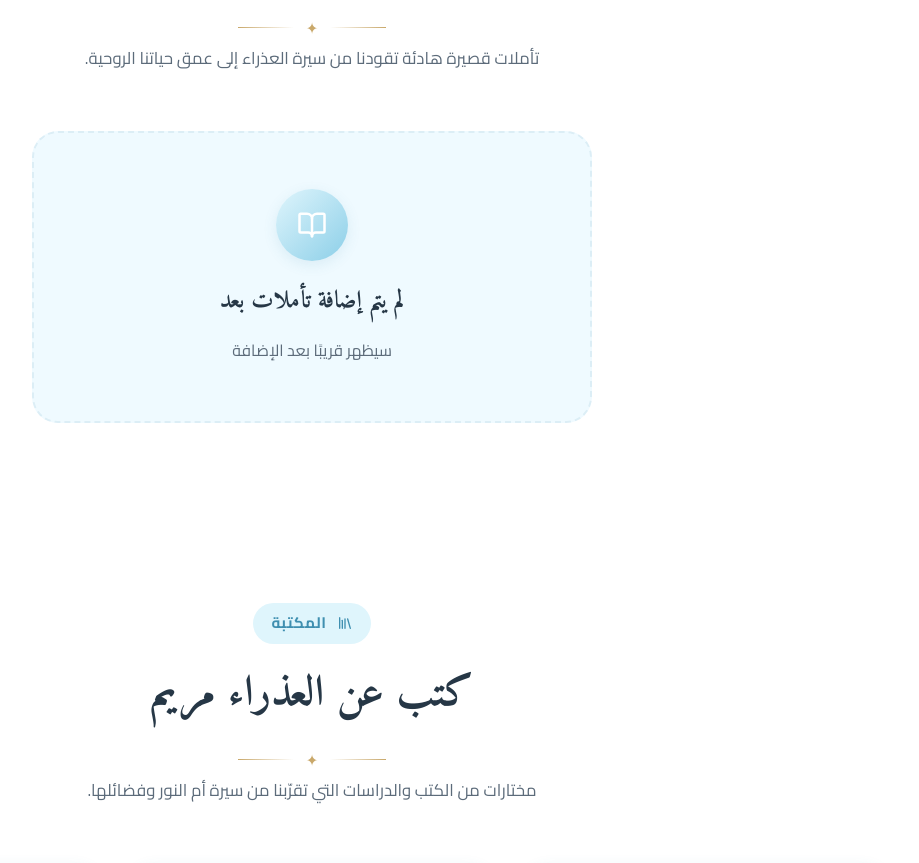
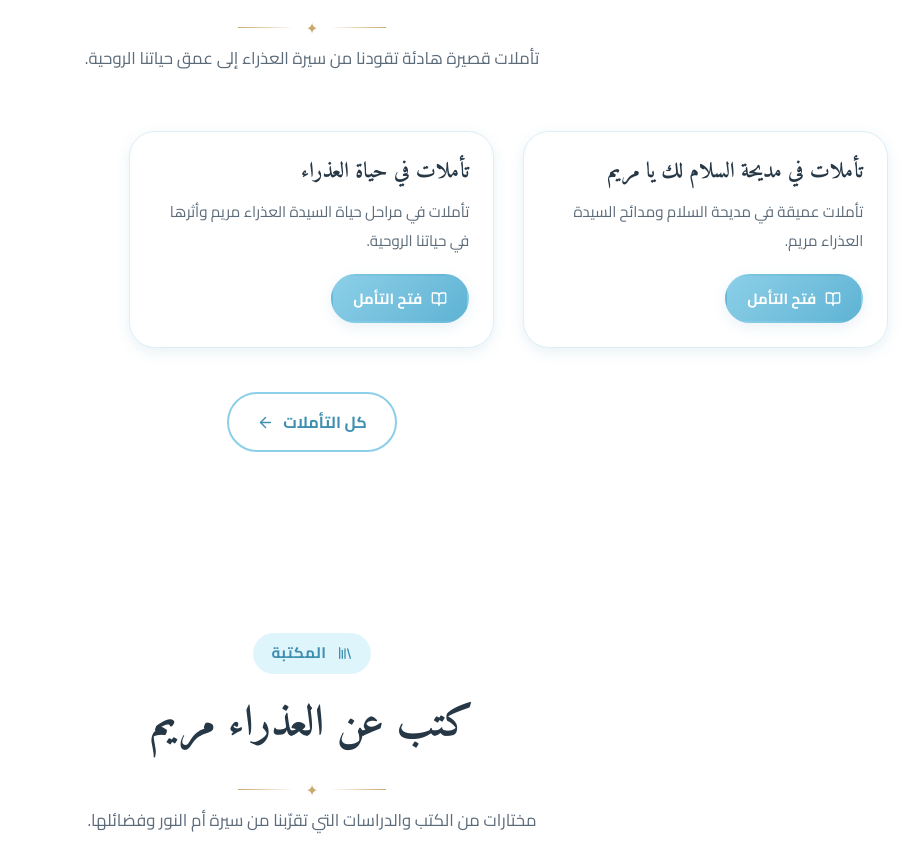
Before and after one commit to Mary-Gerges/Mariam, a React (Vite) app: page /#/ in a window 1280 px wide. Shown: the part 6520-7383 px from the top of the page, without its empty margins (328-1247 px from the left). Built offline with nearby package versions, Linux system fonts and the light colour scheme.

Commit message:
Update project

```diff
--- a/src/components/ReflectionCard.jsx
+++ b/src/components/ReflectionCard.jsx
@@ -1,23 +1,32 @@
 import { BookOpen } from "lucide-react";
 
-/**
- * بطاقة تأمل قابلة لإعادة الاستخدام
- */
 export default function ReflectionCard({ reflection, onRead }) {
+  const isPdf = !!reflection.file;
+
+  const handleOpen = () => {
+    if (isPdf) {
+      window.open(reflection.file, "_blank", "noopener,noreferrer");
+    } else {
+      onRead(reflection);
+    }
+  };
+
   return (
     <article className="card">
-      <div className="card-media">
-        <img src={reflection.image} alt={reflection.title} loading="lazy" />
-      </div>
+      {!isPdf && reflection.image && (
+        <div className="card-media">
+          <img src={reflection.image} alt={reflection.title} loading="lazy" />
+        </div>
+      )}
 
       <div className="card-body">
         <h3 className="card-title">{reflection.title}</h3>
         <p className="card-description">{reflection.excerpt}</p>
 
         <div className="card-actions">
-          <button className="btn btn-primary btn-sm" onClick={() => onRead(reflection)}>
+          <button className="btn btn-primary btn-sm" onClick={handleOpen}>
             <BookOpen size={16} aria-hidden="true" />
-            اقرأ التأمل
+            {isPdf ? "فتح التأمل" : "اقرأ التأمل"}
           </button>
         </div>
       </div>
--- a/src/data/reflections.js
+++ b/src/data/reflections.js
@@ -1,20 +1,14 @@
-// ============================================================
-// بيانات التأملات
-// لم تتم إضافة تأملات حتى الآن.
-// لإضافة تأمل جديد: انسخ الكائن التالي داخل قائمة التأملات
-// (ألغِ التعليق عن الأسطر أو أضفها في الأسفل):
-//
-// {
-//   id: 1,                     // رقم فريد (يجب أن لا يتكرر!)
-//   title: "عنوان التأمل",
-//   image: "/images/reflection-placeholder-1.svg",   // أو ضع صورة في public/images
-//   excerpt: "سطر قصير يظهر في البطاقة",
-//   content: [
-//     "الفقرة الأولى من التأمل",
-//     "الفقرة الثانية من التأمل",
-//     "الفقرة الثالثة من التأمل",
-//   ],
-// },
-// ============================================================
-
-export const reflections = [];
+export const reflections = [
+  {
+    id: 1,
+    title: "تأملات في مديحة السلام لك يا مريم",
+    excerpt: "تأملات عميقة في مديحة السلام ومدائح السيدة العذراء مريم.",
+    file: "/tamol/تأملات في مديحة السلام لك يا مريم.pdf",
+  },
+  {
+    id: 2,
+    title: "تأملات في حياة العذراء",
+    excerpt: "تأملات في مراحل حياة السيدة العذراء مريم وأثرها في حياتنا الروحية.",
+    file: "/tamol/تاملات فى حياه العذراء.pdf",
+  },
+];
--- a/src/pages/ReflectionsPage.jsx
+++ b/src/pages/ReflectionsPage.jsx
@@ -19,7 +19,7 @@ export default function ReflectionsPage() {
     (reflection) =>
       reflection.title.includes(query) ||
       reflection.excerpt.includes(query) ||
-      reflection.content.some((p) => p.includes(query))
+      (reflection.content && reflection.content.some((p) => p.includes(query)))
   );
 
   return (
```
Also changed, not shown: 2 other files (tests, documents, lock files or other folders).
